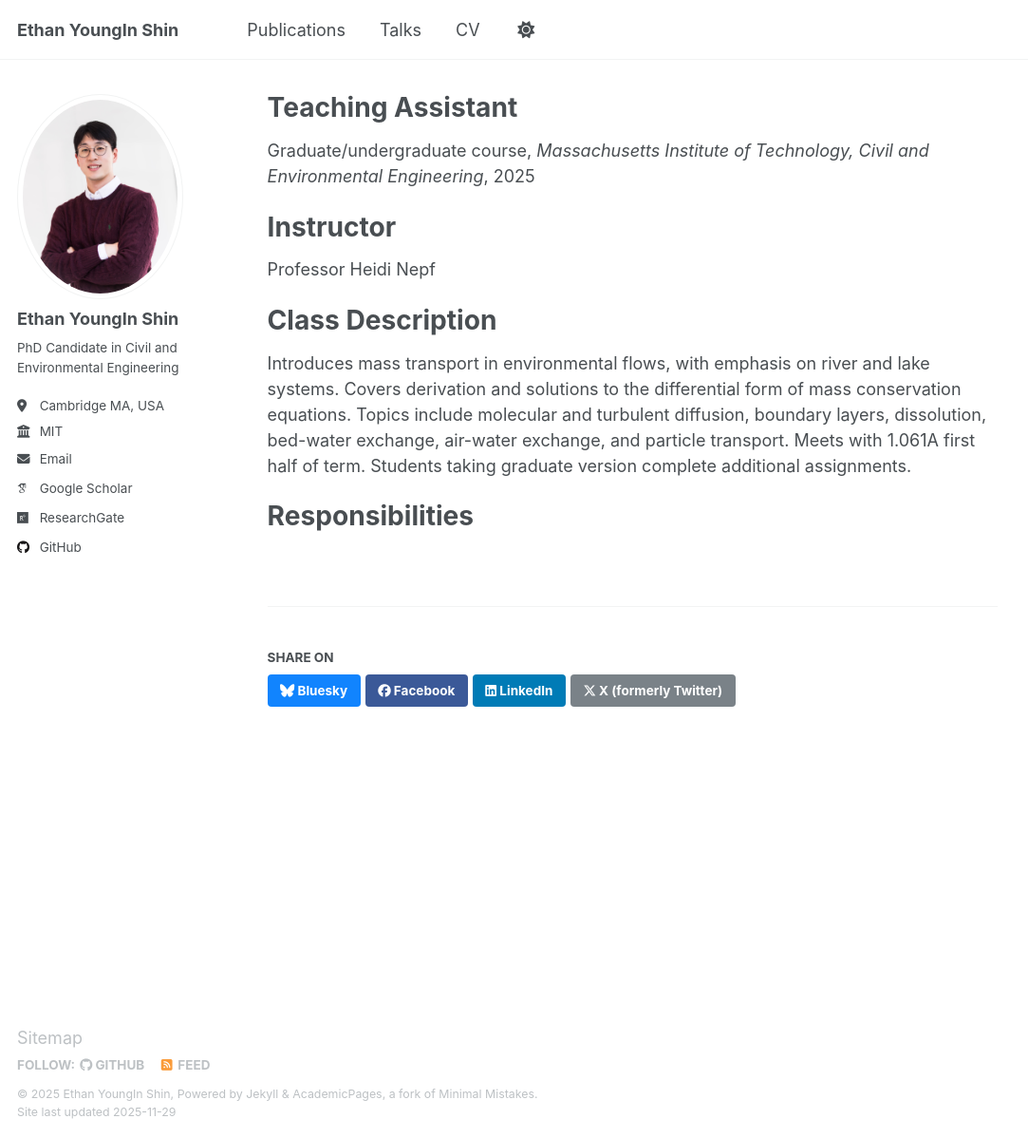
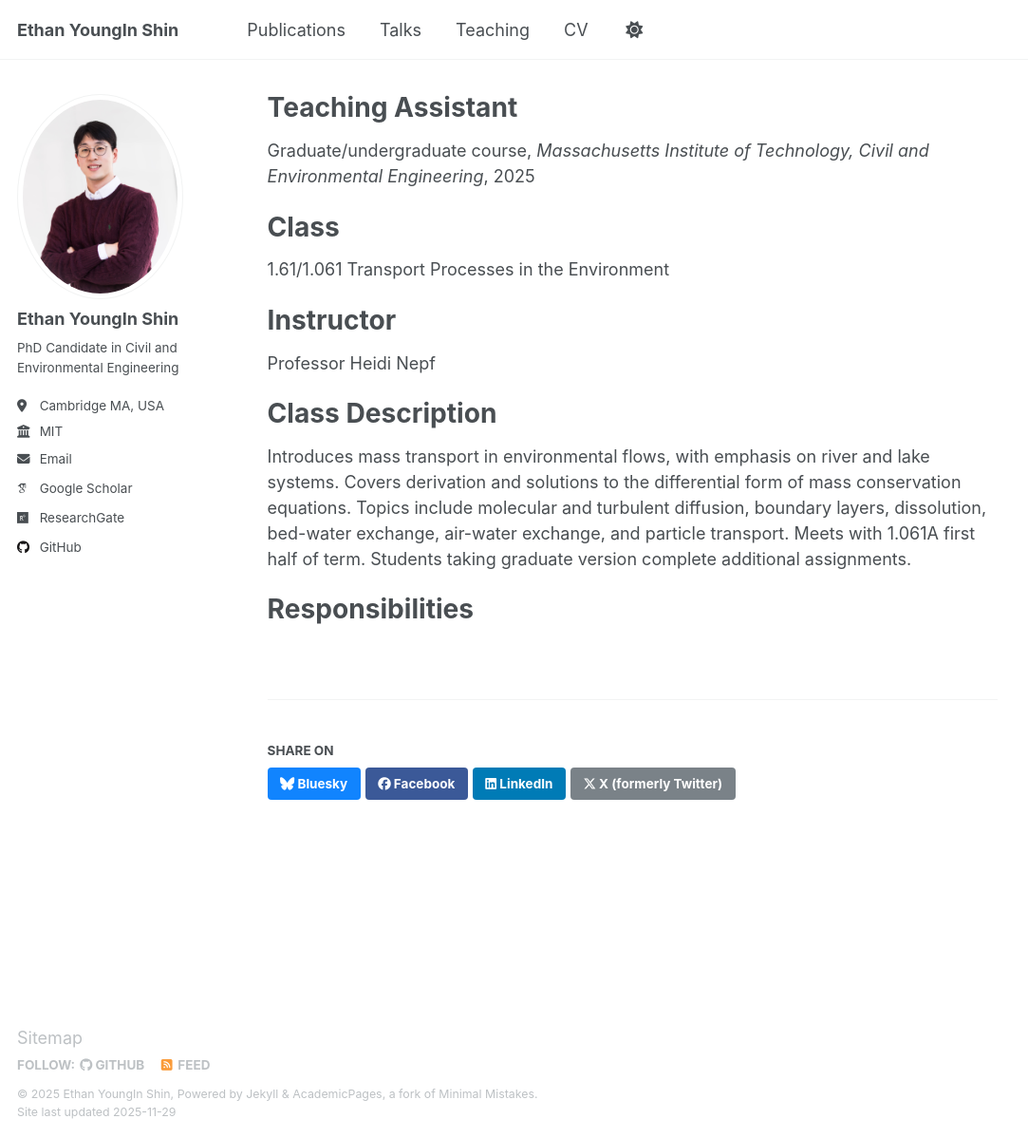
Before and after one commit to duddlshin/duddlshin.github.io, a Jekyll site: the page built from _teaching/2025-fall-teaching.md, in a window 1280 px wide and 1198 px high. Shown: the whole window at 95% size, without its empty margins (0-1083 px from the left). Built offline with Jekyll 4.4.1, drawn with Linux system fonts in a browser that asks for light colours; some web fonts are replaced.

Commit message:
Turn on teaching page

```diff
--- a/_data/navigation.yml
+++ b/_data/navigation.yml
@@ -14,8 +14,8 @@ main:
   - title: "Talks"
     url: /talks/
 
-  # - title: "Teaching"
-  #   url: /teaching/
+  - title: "Teaching"
+    url: /teaching/
 
   # - title: "Blog Posts"
   #   url: /year-archive/
--- a/_teaching/2025-fall-teaching.md
+++ b/_teaching/2025-fall-teaching.md
@@ -7,6 +7,10 @@ venue: "Massachusetts Institute of Technology, Civil and Environmental Engineeri
 date: 2025-09-01
 location: "Cambridge, U.S.A."
 ---
+
+Class
+======
+1.61/1.061 Transport Processes in the Environment
 
 Instructor
 ======
```
